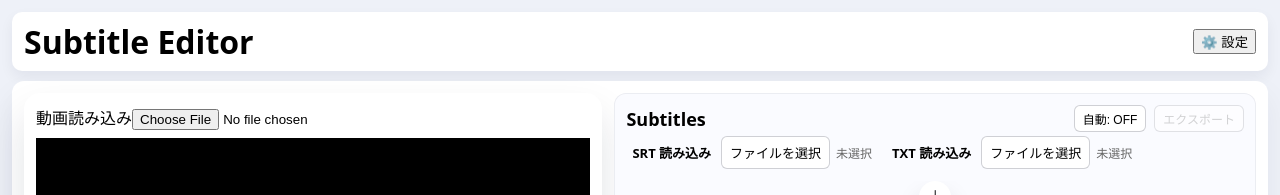
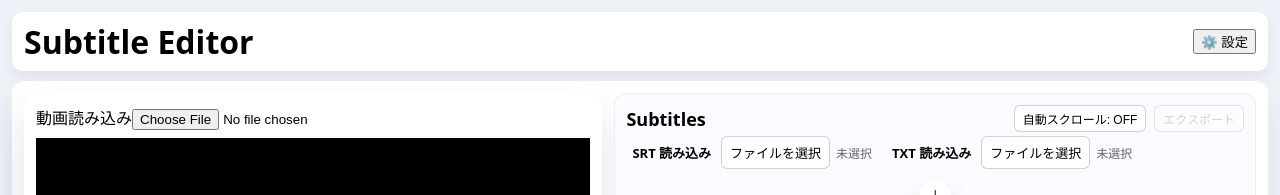
Before and after one commit to chiemi627/subtitleEditor, a React (Vite) app: page / in a window 1280 px wide. Shown: the top 195 px of the page. Built offline with nearby package versions, Linux system fonts and the light colour scheme.

Commit message:
自動スクロールボタンの名前修正

```diff
--- a/src/components/SubtitlesList.tsx
+++ b/src/components/SubtitlesList.tsx
@@ -300,7 +300,7 @@ export default function SubtitlesList({
             }}
             title={`自動スクロール ${autoScrollEnabled ? 'ON' : 'OFF'}`}
           >
-            自動: {autoScrollEnabled ? 'ON' : 'OFF'}
+            自動スクロール: {autoScrollEnabled ? 'ON' : 'OFF'}
           </button>
           <button className="time-btn compact" onClick={exportSrt} disabled={items.length === 0} title="SRTをエクスポート">
             エクスポート
```
